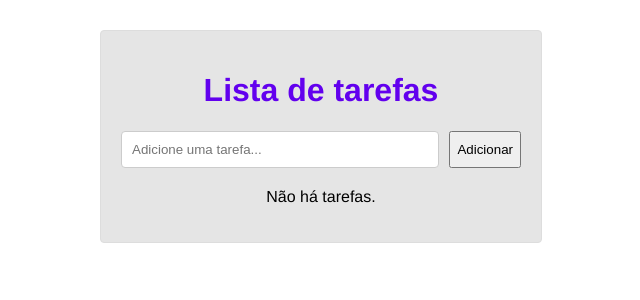
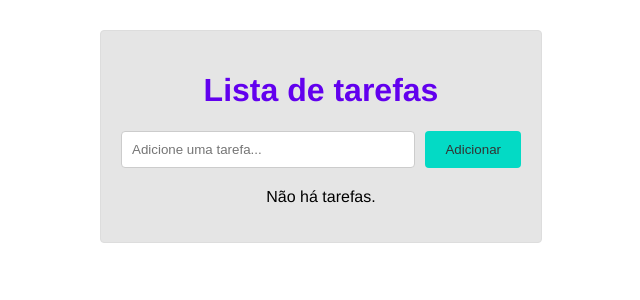
Before and after one commit to CoderLuizF/React-Todo-List, a React (Vite) app in the folder Projeto/: page / in a window 1280 px wide. Shown: the top 300 px of the page, without its empty margins (319-959 px from the left). Built offline with nearby package versions, Linux system fonts and the light colour scheme.

Commit message:
style: add styles to button

```diff
--- a/Projeto/src/components/TodoApp.css
+++ b/Projeto/src/components/TodoApp.css
@@ -33,3 +33,11 @@ body {
     border: 1px solid #ccc;
     border-radius: 4px;
 }
+
+.add-button {
+    background-color: #03dac5;
+    border: none;
+    border-radius: 4px;
+    color: #333;
+    padding: 10px 20px;
+}
```
